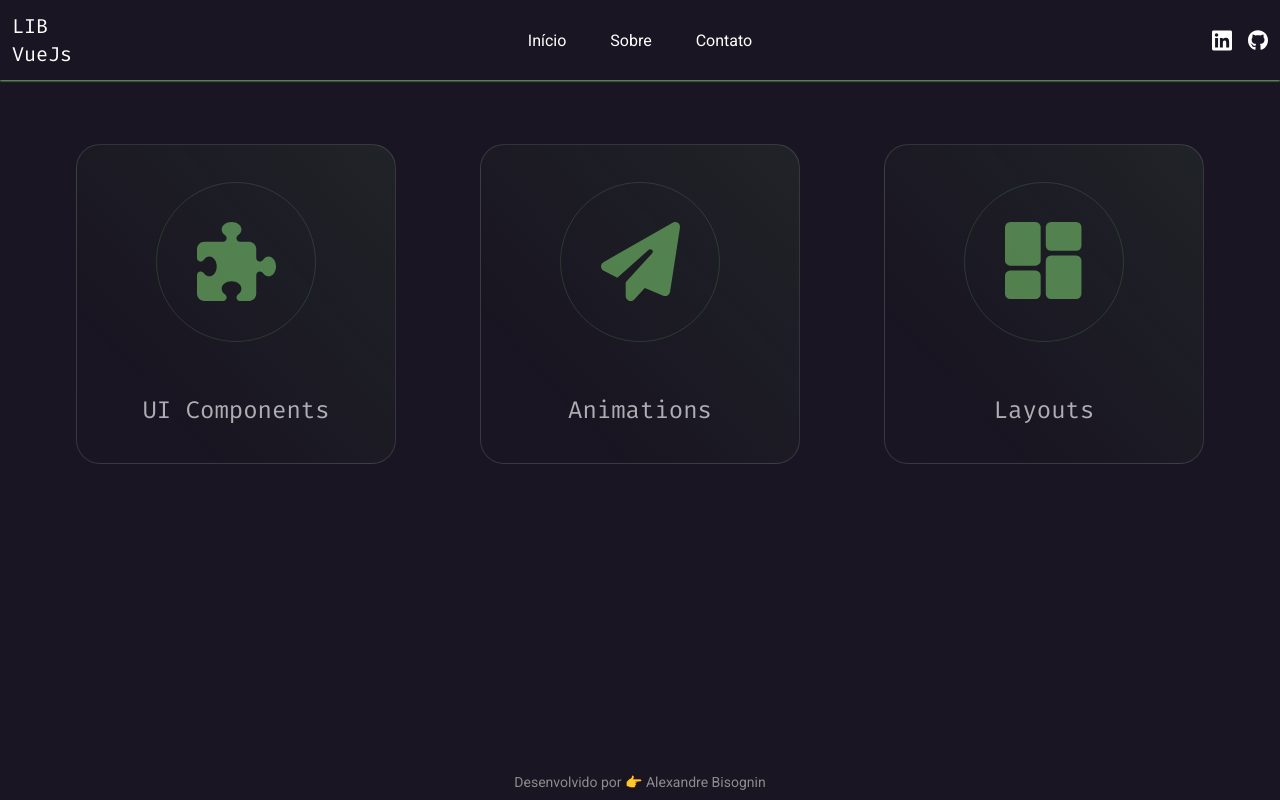
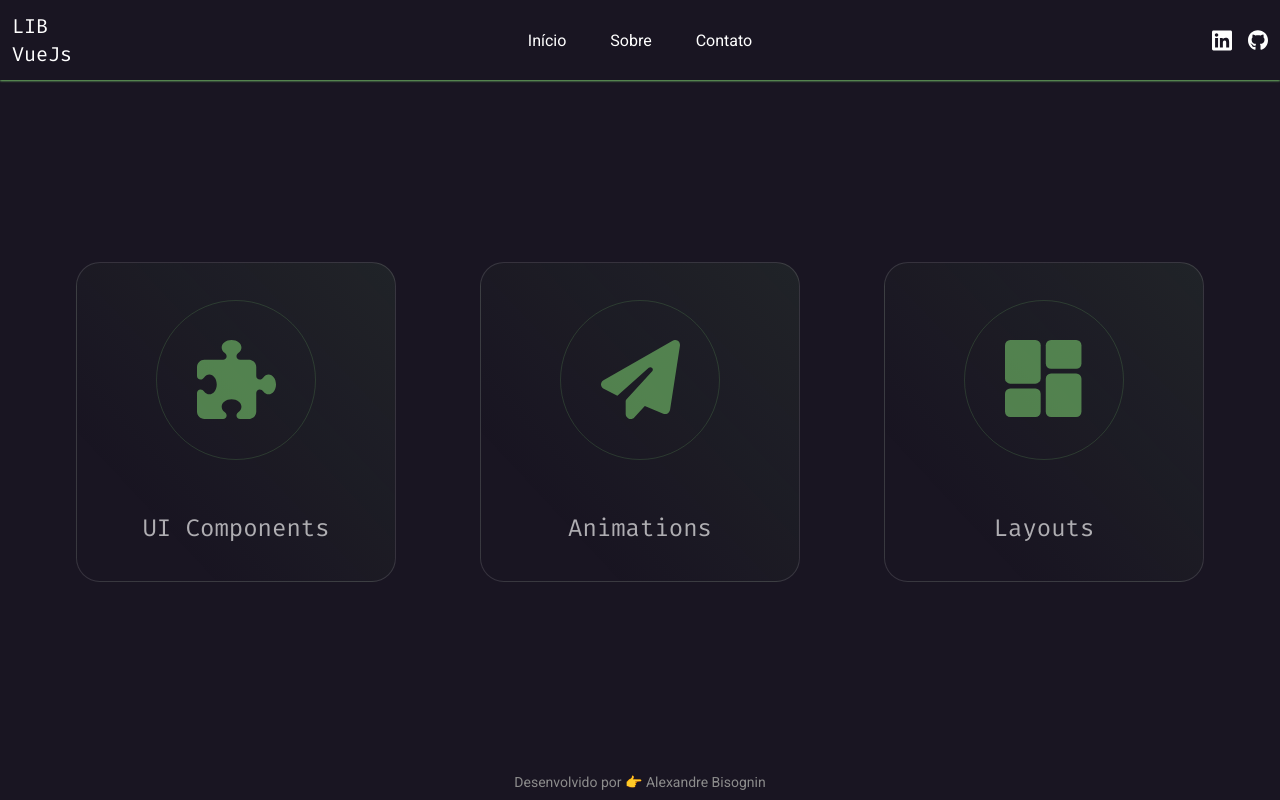
Before and after one commit to alexandre-fb/lib-vuejs, a Nuxt app: page / in a window 1280 px wide. Built offline with nearby package versions, Linux system fonts and the light colour scheme.

Commit message:
style: display tag main

```diff
--- a/layouts/default.vue
+++ b/layouts/default.vue
@@ -2,7 +2,7 @@
   <div class="flex flex-col justify-start items-center min-h-screen">
     <!-- <HeaderStructure /> -->
     <Header />
-    <main class="w-full grow">
+    <main class="flex flex-col w-full grow">
       <slot />
     </main>
     <Footer />
```
